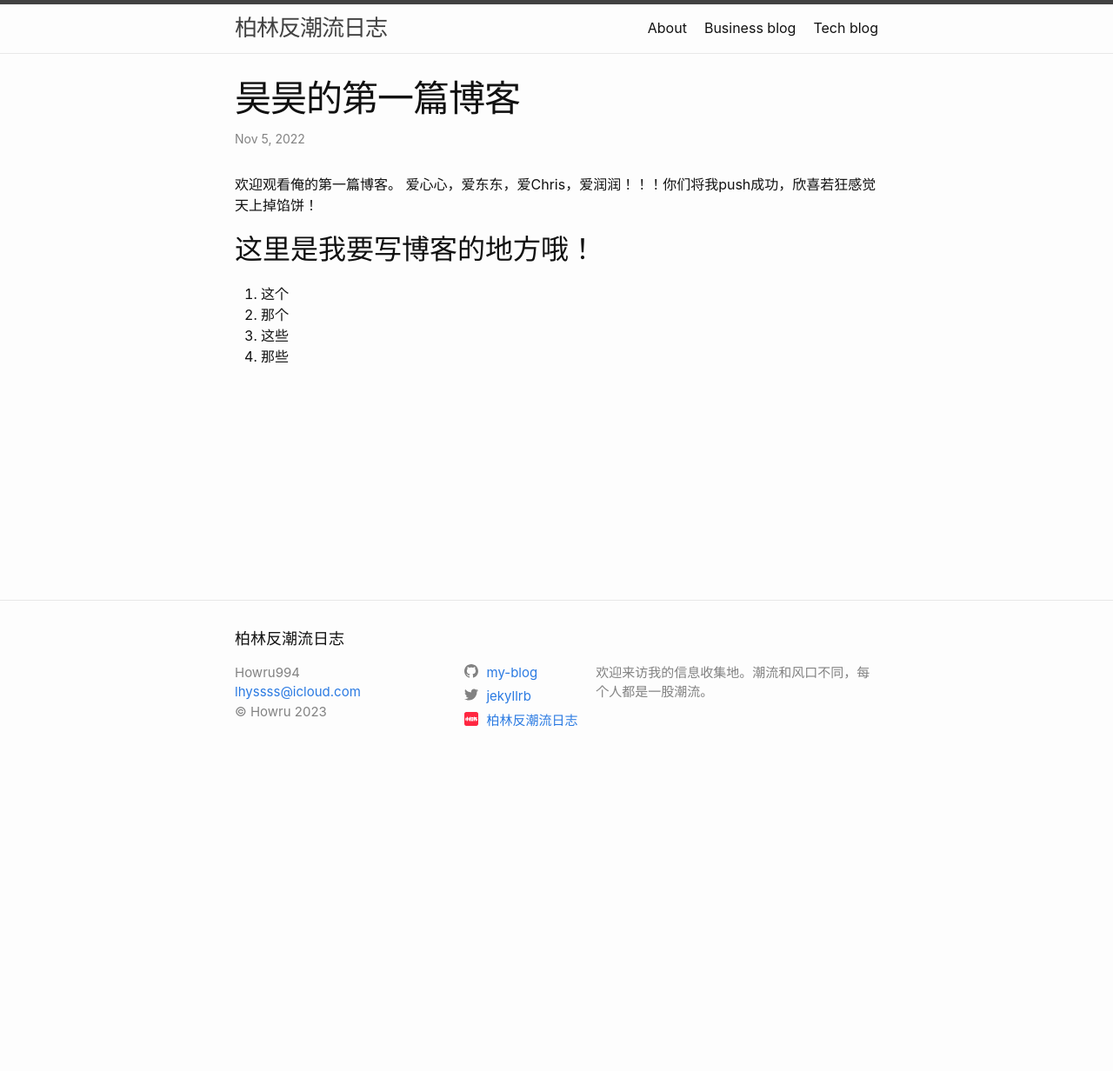
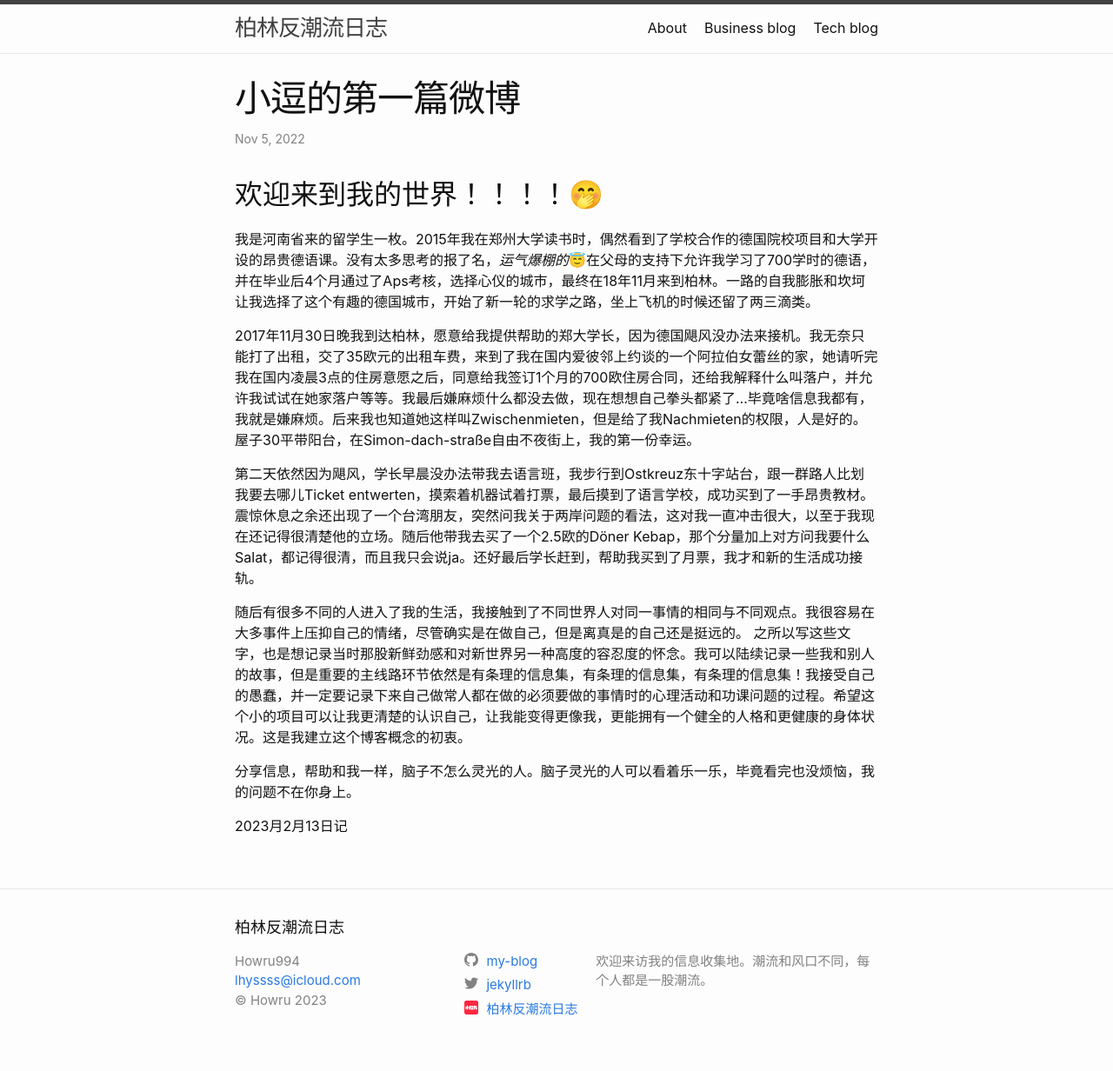
Before and after one commit to Howareu994/my-blog, a Jekyll site: the page built from _posts/2022-11-05-我的第一篇博客-嘻嘻.md, in a window 1280 px wide. Shown: the whole page at 87% size. Built offline with Jekyll 4.4.1, drawn with Linux system fonts in a browser that asks for light colours; before the commit the page ends 900 px from its top, so only the background shows below that.

Commit message:
Update neue Anfangen

```diff
--- a/_posts/2022-11-05-我的第一篇博客-嘻嘻.md
+++ b/_posts/2022-11-05-我的第一篇博客-嘻嘻.md
@@ -1,14 +1,21 @@
 ---
 layout: post
-title:  "昊昊的第一篇博客"
+title:  "小逗的第一篇微博"
 date:   2022-11-05 20:56:17 +0100
 categories: jekyll update
 ---
-欢迎观看俺的第一篇博客。
-爱心心，爱东东，爱Chris，爱润润！！！你们将我push成功，欣喜若狂感觉天上掉馅饼！
 
-## 这里是我要写博客的地方哦！
-1. 这个
-2. 那个
-3. 这些
-4. 那些
+## 欢迎来到我的世界！！！！🤭
+
+我是河南省来的留学生一枚。2015年我在郑州大学读书时，偶然看到了学校合作的德国院校项目和大学开设的昂贵德语课。没有太多思考的报了名，*运气爆棚的*😇在父母的支持下允许我学习了700学时的德语，并在毕业后4个月通过了Aps考核，选择心仪的城市，最终在18年11月来到柏林。一路的自我膨胀和坎坷让我选择了这个有趣的德国城市，开始了新一轮的求学之路，坐上飞机的时候还留了两三滴类。
+
+2017年11月30日晚我到达柏林，愿意给我提供帮助的郑大学长，因为德国飓风没办法来接机。我无奈只能打了出租，交了35欧元的出租车费，来到了我在国内爱彼邻上约谈的一个阿拉伯女蕾丝的家，她请听完我在国内凌晨3点的住房意愿之后，同意给我签订1个月的700欧住房合同，还给我解释什么叫落户，并允许我试试在她家落户等等。我最后嫌麻烦什么都没去做，现在想想自己拳头都紧了...毕竟啥信息我都有，我就是嫌麻烦。后来我也知道她这样叫Zwischenmieten，但是给了我Nachmieten的权限，人是好的。屋子30平带阳台，在Simon-dach-straße自由不夜街上，我的第一份幸运。
+
+第二天依然因为飓风，学长早晨没办法带我去语言班，我步行到Ostkreuz东十字站台，跟一群路人比划我要去哪儿Ticket entwerten，摸索着机器试着打票，最后摸到了语言学校，成功买到了一手昂贵教材。震惊休息之余还出现了一个台湾朋友，突然问我关于两岸问题的看法，这对我一直冲击很大，以至于我现在还记得很清楚他的立场。随后他带我去买了一个2.5欧的Döner Kebap，那个分量加上对方问我要什么Salat，都记得很清，而且我只会说ja。还好最后学长赶到，帮助我买到了月票，我才和新的生活成功接轨。
+
+随后有很多不同的人进入了我的生活，我接触到了不同世界人对同一事情的相同与不同观点。我很容易在大多事件上压抑自己的情绪，尽管确实是在做自己，但是离真是的自己还是挺远的。
+之所以写这些文字，也是想记录当时那股新鲜劲感和对新世界另一种高度的容忍度的怀念。我可以陆续记录一些我和别人的故事，但是重要的主线路环节依然是有条理的信息集，有条理的信息集，有条理的信息集！我接受自己的愚蠢，并一定要记录下来自己做常人都在做的必须要做的事情时的心理活动和功课问题的过程。希望这个小的项目可以让我更清楚的认识自己，让我能变得更像我，更能拥有一个健全的人格和更健康的身体状况。这是我建立这个博客概念的初衷。
+
+分享信息，帮助和我一样，脑子不怎么灵光的人。脑子灵光的人可以看着乐一乐，毕竟看完也没烦恼，我的问题不在你身上。
+
+2023月2月13日记
```
